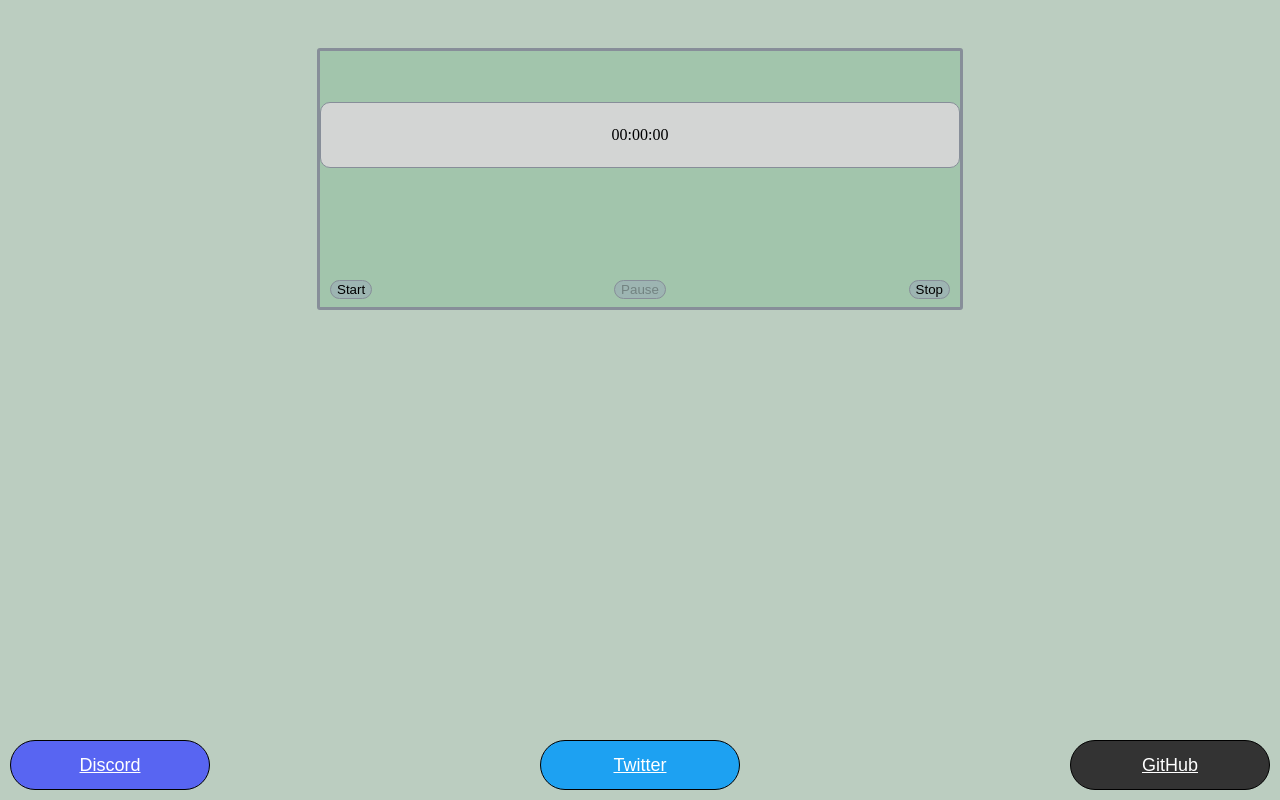
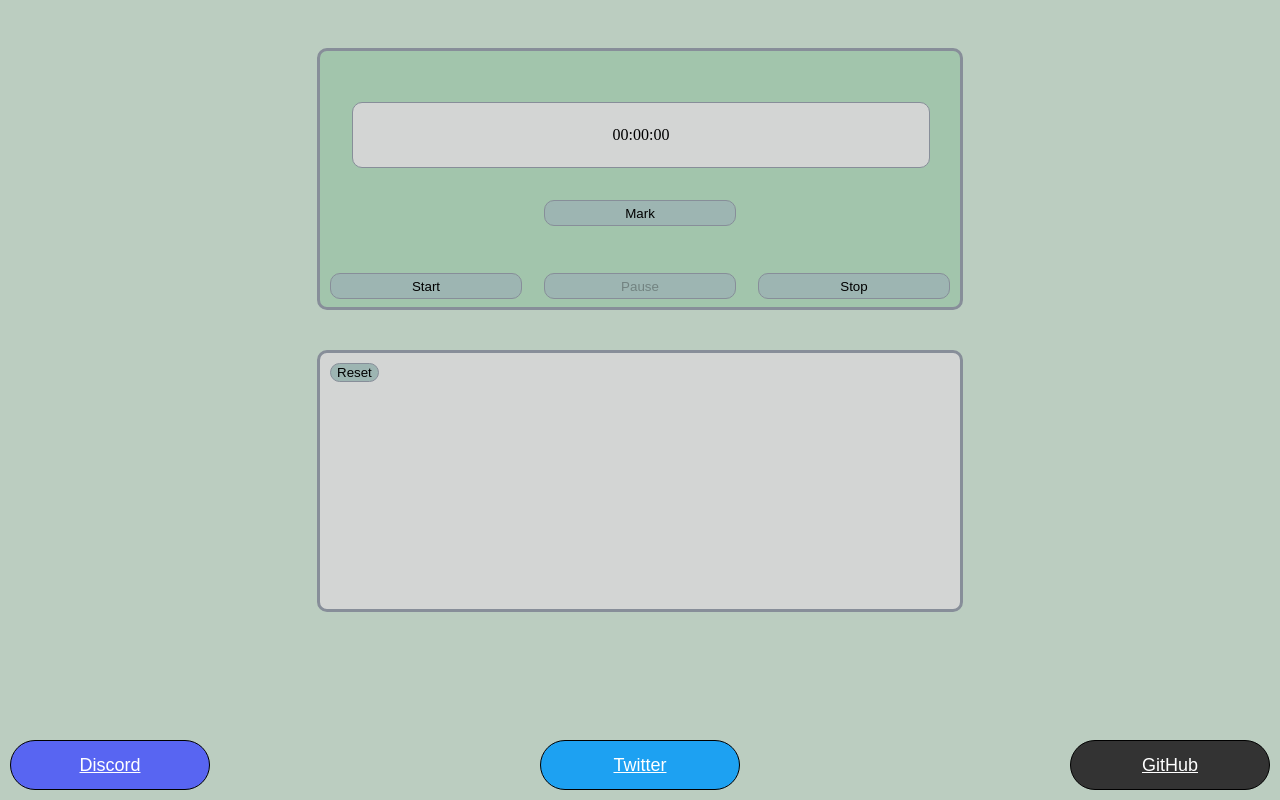
Before and after one commit to Luciano655dev/cronometroResponsivo, a plain HTML site: page index.html in a window 1280 px wide. Drawn offline with Linux system fonts and the light colour scheme.

Commit message:
marcadores adicionados

```diff
--- a/index.html
+++ b/index.html
@@ -15,9 +15,13 @@
 
         <div class="buttons">
             <button class="startBtn" onclick="start()">Start</button>
+            <button id="markBtn" onclick="mark()">Mark</button>
             <button id="pauseBtn" onclick="pause()" disabled="true">Pause</button>
             <button class="stopBtn" onclick="stop()">Stop</button>
         </div>
+    </div>
+    <div id="historicMain">
+        <button class="resetMarkBtn" onclick="resetMark()">Reset</button>
     </div>
 
     <button class="discordCard"><a href="discord.com/Luciano655#7898">Discord</a></button>
--- a/index.js
+++ b/index.js
@@ -1,3 +1,4 @@
+/* Timer normal */
 let timerTxt = document.getElementById("timer")
 let pauseBtn = document.getElementById("pauseBtn")
 
@@ -30,7 +31,7 @@ function start(segP=0, minP=0, hrsP=0){
         if(min==3){
             pause()
         }
-        timerTxt.innerHTML = `${String(seg).padStart(2, '0')}:${String(min).padStart(2, '0')}:${String(hrs).padStart(2, '0')}`
+        timerTxt.innerHTML = `${String(hrs).padStart(2, '0')}:${String(min).padStart(2, '0')}:${String(seg).padStart(2, '0')}`
     }, 1000)
 }
 
@@ -51,3 +52,39 @@ function pause(){
         isPaused=false
     }
 }
+
+/* Histórico do timer */
+let counter = document.getElementById('historicMain').childElementCount-1
+
+function mark(){
+    counter++
+
+    // Div config
+    let div = document.createElement('div')
+    div.classList.add('markDiv')
+    div.id = `mark${String(counter).padStart(2, '0')}`
+    document.getElementById('historicMain').appendChild(div)
+
+    // Text Config
+    let text = document.createElement('p')
+    text.innerHTML = `${String(counter).padStart(2, '0')} -> ${String(hrs).padStart(2, '0')}:${String(min).padStart(2, '0')}:${String(seg).padStart(2, '0')}`
+    document.getElementById(`mark${String(counter).padStart(2, '0')}`).appendChild(text)
+
+    // Delete Button Config
+    let deleteBtn = document.createElement('button')
+    deleteBtn.textContent = 'Delete'
+    deleteBtn.onclick = ()=>{
+        div.classList.add('markDivDelete')
+        setTimeout(()=>{
+            deleteBtn.parentElement.remove()
+            if((document.getElementById('historicMain').childElementCount) == 1){ counter=0 }
+        }, 300)
+
+    }
+    document.getElementById(`mark${String(counter).padStart(2, '0')}`).appendChild(deleteBtn)
+}
+
+function resetMark(){
+    counter = 0
+    document.getElementById('historicMain').innerHTML='<button class="resetMarkBtn" onclick="resetMark()">Reset</button>'
+}
--- a/style.css
+++ b/style.css
@@ -1,5 +1,6 @@
 body{
     display: flex;
+    flex-direction: column;
     align-items: center;
     justify-content: center;
 
@@ -9,7 +10,7 @@ body{
 .main{
     background-color: #A2C5AC;
     border: 3px solid #878E99;
-    border-radius: 3px;
+    border-radius: 10px;
     width: 50vw;
     height: 20vw;
 
@@ -26,6 +27,7 @@ body{
     height: 15vw;
 }
 
+
 button{
     position: absolute;
     border: 1px solid #878E99;
@@ -34,6 +36,10 @@ button{
     margin: 10px;
     transition: 0.3s;
 }
+.main button{
+    width: 30%;
+    height: 2vw;
+}
 button:hover{
     background-color: #92A2A6;
 }
@@ -41,6 +47,7 @@ button:active{
     transform: translateY(2px);
     background-color: #878E99;
 }
+
 .startBtn{
     bottom: 0;
     left: 0;
@@ -61,13 +68,16 @@ button:active{
 
     background-color: #D3D5D4;
     height: 5vw;
+    width: 90%;
+    left: 5%;
     top: 4vw;
 
+    background-color: #D3D5D4;
     border: 1px solid #878E99;
     border-radius: 10px;
 }
 
-
+/* === Social Media Cards CSS === */
 
 .discordCard{
     position: absolute;
@@ -120,3 +130,49 @@ button:active{
   .gitHubCard a{
     color: white;
   }
+
+  /* === Historic CSS === */
+  #historicMain{
+    width: 50vw;
+    height: 20vw;
+
+    background-color: #D3D5D4;
+    border: 3px solid #878E99;
+    border-radius: 10px;
+
+    margin-top: 40px;
+
+    overflow: hidden;
+    overflow-y: scroll;
+  }
+
+  .markDiv{
+    display: flex;
+    align-items: center;
+    justify-content: center;
+  }
+  .markDiv button{
+    position: relative;
+    border: 1px solid #878E99;
+    border-radius: 10px;
+    background-color: #9DB5B2;
+    margin: 10px;
+    transition: 0.3s;
+  }
+  .resetMarkBtn{
+    position: fixed;
+    border: 1px solid #878E99;
+    border-radius: 10px;
+    background-color: #9DB5B2;
+    margin: 10px;
+    transition: 0.3s;
+  }
+
+  .markDivDelete{
+    animation-name: delete;
+    animation-duration: 0.3s;
+  }
+  @keyframes delete {
+    from {opacity: 100%}
+    to {opacity: 0%}
+  }
```
